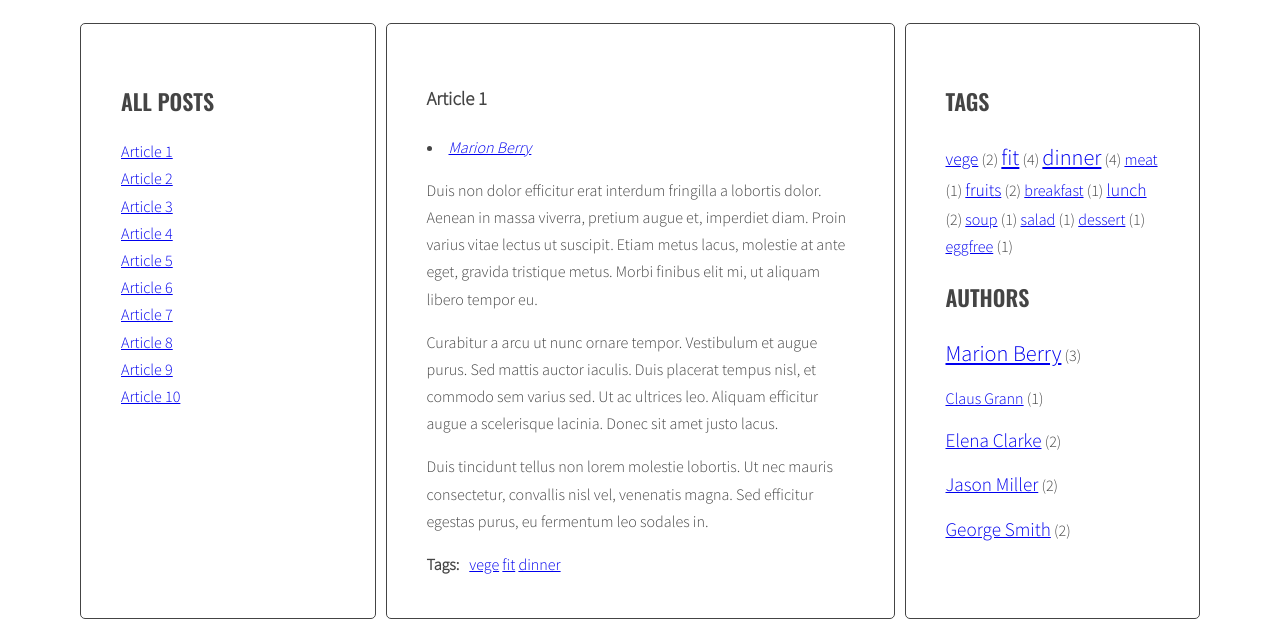
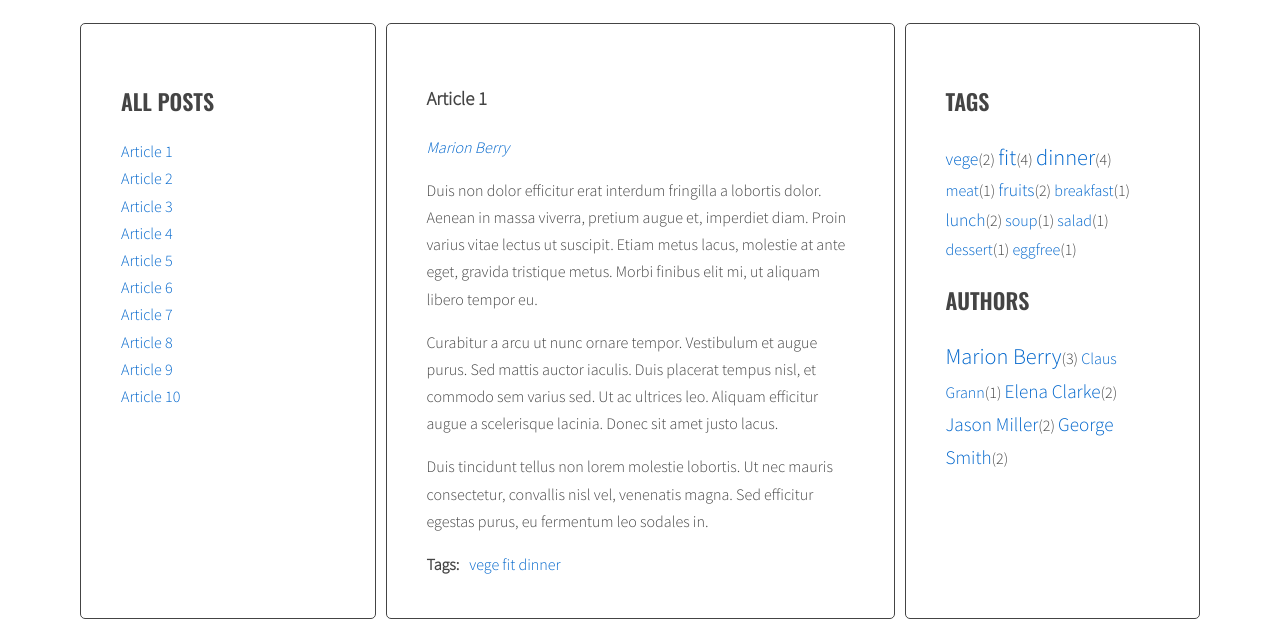
Before and after one commit to angelika-draczynska/javascript-blog, a website: page index.html in a window 1280 px wide. Shown: the part 220-847 px from the top of the page. Drawn offline with nearby package versions, Linux system fonts and the light colour scheme; files that its build step writes are made by us from their sources.

Commit message:
Exercise 7.4

```diff
--- a/index.html
+++ b/index.html
@@ -248,6 +248,26 @@
       </main>
     </div>
   </div>
+  <script id="template-article-link" type="text/x-handlebars-template">
+    <li><a href="#{{ id }}"><span>{{ title }}</span></a></li>
+  </script>
+  <script id="template-tag-link" type="text/x-handlebars-template">
+    <li><a href="#tag-{{ id }}"><span>{{ title }}</span></a></li>
+  </script>
+  <script id="template-author-link" type="text/x-handlebars-template">
+    <li><a href="#author-{{ id }}"><span>{{ title }}</span></a></li>
+  </script>
+  <script id="template-tag-cloud-link" type="text/x-handlebars-template">
+    {{#each tags}}
+    <a class="{{ className }}" href="#tag-{{ tag }}"><span>{{ tag }}</span></a><span>({{ count }})</span>
+    {{/each}}
+  </script>
+  <script id="template-author-column-link" type="text/x-handlebars-template">
+    {{#each authors}}
+    <a class="{{ className }}" href="#author-{{ author }}"><span>{{ author }}</span></a><span>({{ count }})</span>
+    {{/each}}
+  </script>
+  <script src="https://cdnjs.cloudflare.com/ajax/libs/handlebars.js/4.1.0/handlebars.min.js"></script>
   <script src="js/script.js"></script>
 </body>
 
--- a/js/script.js
+++ b/js/script.js
@@ -1,4 +1,11 @@
 'use strict';
+const templates = {
+  articleLink: Handlebars.compile(document.querySelector('#template-article-link').innerHTML),
+  tagLink: Handlebars.compile(document.querySelector('#template-tag-link').innerHTML),
+  authorLink: Handlebars.compile(document.querySelector('#template-author-link').innerHTML),
+  tagCloudLink: Handlebars.compile(document.querySelector('#template-tag-cloud-link').innerHTML),
+  authorColumnLink: Handlebars.compile(document.querySelector('#template-author-column-link').innerHTML)
+}
 
 function titleClickHandler(event) {
   event.preventDefault();
@@ -62,7 +69,8 @@ function titleClickHandler(event) {
       const articleTitle = article.querySelector(optTitleSelector).innerHTML;
 
       /* create HTML of the link */
-      const linkHTML = '<li><a href="#' + articleId + '"><span>' + articleTitle + '</span></a></li>';
+      const linkHTMLData = { id: articleId, title: articleTitle };
+      const linkHTML = templates.articleLink(linkHTMLData);
 
       /* insert link into titleList */
       html = html + linkHTML;
@@ -124,7 +132,8 @@ function titleClickHandler(event) {
       /* START LOOP: for each tag */
       for (let tag of articleTagsArray) {
         /* generate HTML of the link */
-        const linkHTML = '<li><a href="#tag-' + tag + '"><span>' + tag + '</span></a></li>' + ' ';
+        const linkHTMLData = { id: tag, title: tag };
+        const linkHTML = templates.tagLink(linkHTMLData);
 
         /* add generated code to html variable */
         html = html + linkHTML;
@@ -150,15 +159,20 @@ function titleClickHandler(event) {
     const tagList = document.querySelector(optTagsListSelector);
     const tagsParams = calculateTagsParams(allTags);
     /* [NEW] create variable for all links HTML code */
-    let allTagsHTML = '';
+    const allTagsData = {tags: []};
     /* [NEW] START LOOP: for each tag in all Tags: */
     for (let tag in allTags) {
       /* [NEW] generate code of a link and add it to allTags: */
       const tagLinkHTML = '<a class="' + calculateTagClass(allTags[tag], tagsParams) + '" ' + ' ' + 'href="#tag-' + tag + '"><span>' + tag + '</a>' + ' (' + allTags[tag] + ') ' + '</span>' + ' ';
-      allTagsHTML += tagLinkHTML;
+      allTagsData.tags.push({
+        tag: tag,
+        count: allTags[tag],
+        className: calculateTagClass(allTags[tag], tagsParams)
+      });
     }
     /* [NEW] add html from allTagsHTML to tagList */
-    tagList.innerHTML = allTagsHTML;
+    tagList.innerHTML = templates.tagCloudLink(allTagsData);
+
   }
 
 
@@ -222,7 +236,8 @@ function titleClickHandler(event) {
 
       let html = '';
       const articleAuthor = article.getAttribute('data-author');
-      const linkHTML = '<li><a href="#author-' + articleAuthor + '"><span>' + articleAuthor + '</span></a></li>' + ' ';
+      const linkHTMLData = { id: articleAuthor, title: articleAuthor };
+      const linkHTML = templates.authorLink(linkHTMLData);
       html = html + linkHTML;
 
       if (!allAuthors.hasOwnProperty(articleAuthor)) {
@@ -241,13 +256,18 @@ function titleClickHandler(event) {
 
     const authorsList = document.querySelector(optAuthorsListSelector);
     const authorsParams = calculateTagsParams(allAuthors);
-    let allAuthorsHTML = '';
+    const allAuthorsData = {authors: []};
 
     for (let author in allAuthors) {
       const authorLinkHTML = '<li><a class="' + calculateTagClass(allAuthors[author], authorsParams) + '" ' + ' ' + 'href="#author-' + author + '"><span>' + author + '</a>' + ' (' + allAuthors[author] + ') ' + '</span></li>' + ' ';
-      allAuthorsHTML += authorLinkHTML;
+      allAuthorsData.authors.push({
+        author: author,
+        count: allAuthors[author],
+        className: calculateTagClass(allAuthors[author], authorsParams)
+      });
     }
-    authorsList.innerHTML = allAuthorsHTML;
+    authorsList.innerHTML = templates.authorColumnLink(allAuthorsData);
+    console.log(allAuthorsData);
   }
 
   generateAuthors();
--- a/sass/style.scss
+++ b/sass/style.scss
@@ -15,6 +15,12 @@ $font-text: "Source Sans Pro", sans-serif;
 *::before,
 *::after {
   box-sizing: border-box;
+  list-style: none;
+}
+
+a:link {
+  text-decoration: none;
+  color: #06c;
 }
 
 body {
```
